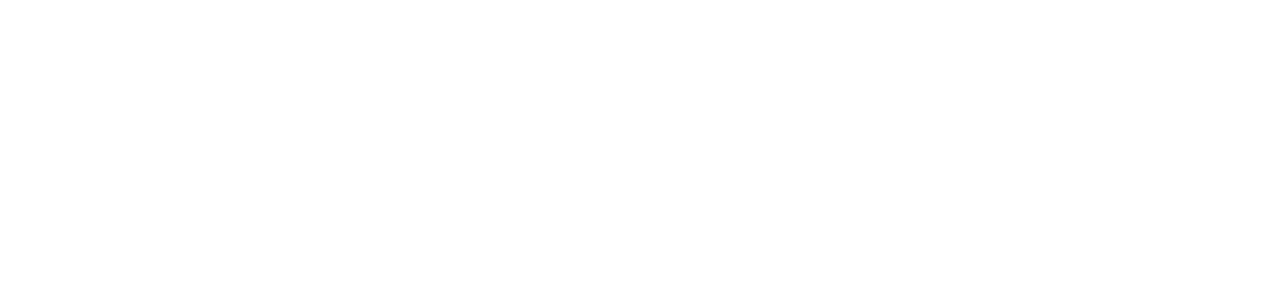
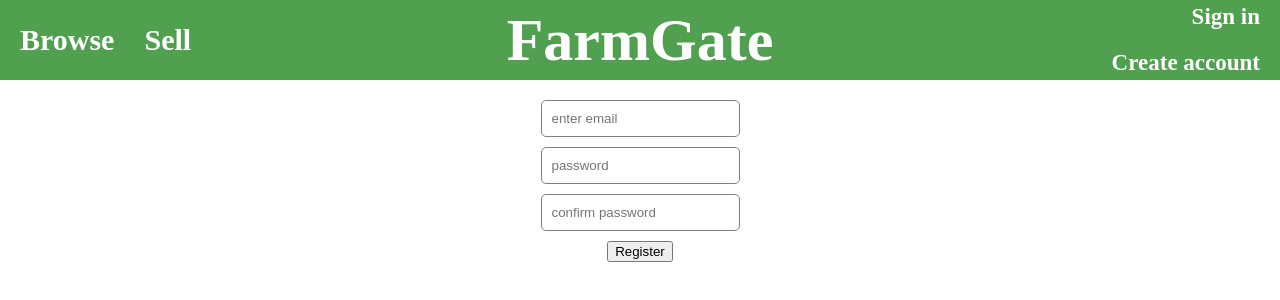
Before and after one commit to syedmoiz20/farmgate-web, a React (Create React App) app: page /signup in a window 1280 px wide. Before the commit this address had no page. Shown: the top 300 px of the page. Built offline with nearby package versions, Linux system fonts and the light colour scheme.

Commit message:
feat: added pages for login / signup

```diff
--- a/package.json
+++ b/package.json
@@ -3,6 +3,7 @@
   "version": "0.1.0",
   "private": true,
   "dependencies": {
+    "@hookform/resolvers": "^3.3.2",
     "@testing-library/jest-dom": "^5.16.5",
     "@testing-library/react": "^13.4.0",
     "@testing-library/user-event": "^13.5.0",
@@ -19,7 +20,8 @@
     "react-scripts": "^5.0.1",
     "react-toastify": "^9.1.3",
     "typescript": "^4.9.5",
-    "web-vitals": "^2.1.4"
+    "web-vitals": "^2.1.4",
+    "yup": "^1.3.2"
   },
   "scripts": {
     "start": "react-scripts start",
--- a/src/App.tsx
+++ b/src/App.tsx
@@ -5,9 +5,10 @@
 import ListingPage from "./components/ListingPage";
 import { BrowserRouter as Router, Route, Routes } from "react-router-dom";
 import "./App.css";
+import LoginPage from "./components/LoginPage";
+import SignupPage from "./components/Signup";
 
 function App() {
-  // For Firebase JS SDK v7.20.0 and later, measurementId is optional
   return (
     <div className="app">
       <Router>
@@ -39,6 +40,24 @@
               </>
             }
           />
+          <Route
+            path="/login"
+            element={
+              <>
+                <Header />
+                <LoginPage />
+              </>
+            }
+          />
+          <Route
+            path="/signup"
+            element={
+              <>
+                <Header />
+                <SignupPage />
+              </>
+            }
+          />
         </Routes>
       </Router>
     </div>
--- a/src/components/Header.css
+++ b/src/components/Header.css
@@ -47,9 +47,9 @@
   right: 20px;
 }
 
-.header-account div {
+.header-account h2 {
   color: white;
-  font-size: 20px;
+  font-size: 23px;
   font-family: Content;
   font-weight: 700;
   text-align: right;
--- a/src/components/Header.tsx
+++ b/src/components/Header.tsx
@@ -1,13 +1,8 @@
 import React, { FC } from "react";
 import "./Header.css";
-// import { useNavigate } from "react-router-dom";
 import { Link } from "react-router-dom";
 
 const Header: FC = () => {
-  // const navigate = useNavigate();
-  // const linkToBrowse = () => {
-  //   navigate("/browse");
-  // };
   return (
     <header>
       <div className="header-pages">
@@ -22,8 +17,12 @@
         <Link to="/">FarmGate</Link>
       </h1>
       <div className="header-account">
-        <div>Sign In</div>
-        <div>Create Account</div>
+        <h2 className="buttonsOnRight">
+          <Link to="/login">Sign in</Link>
+        </h2>
+        <h2 className="buttonsOnRight">
+          <Link to="/signup">Create account</Link>
+        </h2>
       </div>
     </header>
   );
--- /dev/null
+++ b/src/components/LoginPage.tsx
@@ -0,0 +1,64 @@
+import { FieldErrors, useForm } from "react-hook-form";
+import { ToastContainer, toast } from "react-toastify";
+
+import "react-toastify/dist/ReactToastify.css";
+import "./LoginPage.css";
+
+const login = async (email: string, password: string): Promise<Boolean> => {
+  let authSuccess: boolean = false;
+  await fetch("http://localhost:7000/auth", {
+    method: "PUT",
+    headers: {
+      "Content-Type": "application/json",
+    },
+    body: JSON.stringify({ email, password }),
+  })
+    .then((response) => response.text())
+    .then((body) => {
+      console.log(`body: ${body}`);
+      if (body === "true") {
+        console.debug(`success path`);
+        authSuccess = true;
+      } else {
+        console.debug(`unsuccess path`);
+        authSuccess = false;
+      }
+    })
+    .catch((error) => {
+      console.error("Error:", error);
+    });
+  return authSuccess;
+};
+
+export default function LoginPage() {
+  const { register, handleSubmit, reset } = useForm();
+
+  const onSubmit = async (data: any) => {
+    const authSuccess: Boolean = await login(data.email, data.password);
+    if (authSuccess) {
+      toast.success("User authenticated!");
+    } else {
+      toast.error("Email / password could not be authenticated");
+    }
+    reset();
+  };
+
+  const onErrors = (errors: FieldErrors) => {
+    console.error(`erorr: ${errors}`);
+  };
+
+  return (
+    <div className="page-content">
+      <form onSubmit={handleSubmit(onSubmit, onErrors)}>
+        <input {...register("email")} placeholder="enter email" />
+        <input
+          type="password"
+          {...register("password")}
+          placeholder="password"
+        />
+        <input type="submit" className="submit-button" />
+      </form>
+      <ToastContainer />
+    </div>
+  );
+}
--- /dev/null
+++ b/src/components/Signup.tsx
@@ -0,0 +1,92 @@
+import React from "react";
+import { useForm } from "react-hook-form";
+import { yupResolver } from "@hookform/resolvers/yup";
+import { ToastContainer, toast } from "react-toastify";
+import * as Yup from "yup";
+import "./Signup.css";
+
+const validationSchema = Yup.object().shape({
+  email: Yup.string().required("Email address is required"),
+  password: Yup.string()
+    .required("Password is required")
+    .min(8, "Password must be at least 8 characters"),
+  confirmPassword: Yup.string()
+    .required("Confirm Password is required")
+    .oneOf([Yup.ref("password")], "Passwords must match"),
+});
+
+const signup = async (email: string, password: string): Promise<Boolean> => {
+  let authSuccess: boolean = false;
+  await fetch("http://localhost:7000/signup", {
+    method: "POST",
+    headers: {
+      "Content-Type": "application/json",
+    },
+    body: JSON.stringify({ email, password }),
+  })
+    .then((response) => {
+      if (response.ok) {
+        console.debug(`success path`);
+        authSuccess = true;
+      } else {
+        console.debug(`unsuccess path`);
+        authSuccess = false;
+      }
+    })
+    .catch((error) => {
+      console.error("Error:", error);
+    });
+  return authSuccess;
+};
+
+export default function SignupPage() {
+  const formOptions = { resolver: yupResolver(validationSchema) };
+
+  const { register, handleSubmit, reset, formState } = useForm(formOptions);
+  const { errors } = formState;
+
+  const onSubmit = async (data: any) => {
+    const authSuccess: Boolean = await signup(data.email, data.password);
+    if (authSuccess) {
+      toast.success("Account created!");
+    } else {
+      toast.error("Account could not be created");
+    }
+    reset();
+  };
+
+  return (
+    <div className="page-content">
+      <form onSubmit={handleSubmit(onSubmit)}>
+        <input
+          type="text"
+          {...register("email")}
+          className={`form-control ${errors.email ? "is-invalid" : ""}`}
+          placeholder="enter email"
+        />
+        <input
+          type="password"
+          {...register("password")}
+          className={`form-control ${errors.password ? "is-invalid" : ""}`}
+          placeholder="password"
+        />
+        <div className="invalid-feedback">{errors.password?.message}</div>
+        <input
+          type="password"
+          {...register("confirmPassword")}
+          className={`form-control ${
+            errors.confirmPassword ? "is-invalid" : ""
+          }`}
+          placeholder="confirm password"
+        />
+        <div className="invalid-feedback">
+          {errors.confirmPassword?.message}
+        </div>
+        <button type="submit" className="registerButton">
+          Register
+        </button>
+      </form>
+      <ToastContainer />
+    </div>
+  );
+}
```
Also changed, not shown: src/components/Login.tsx (deleted, +0 -27 lines), src/components/LoginPage.css (added), src/components/Signup.css (added).
